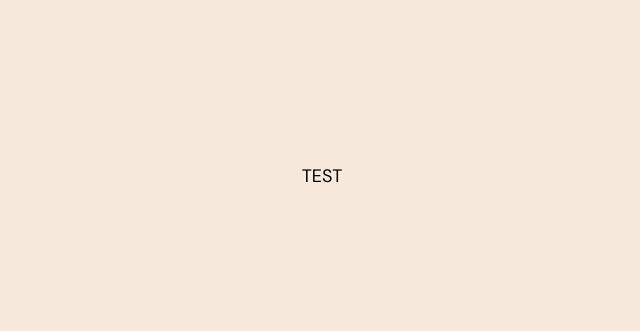
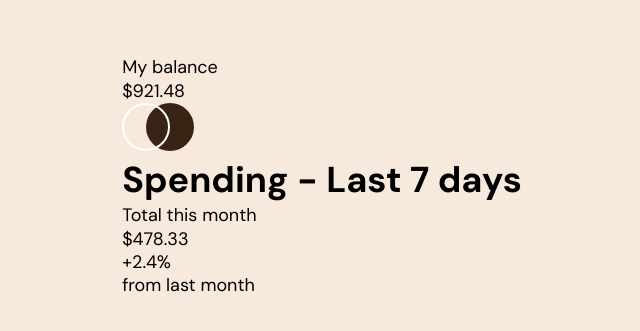
Before and after one commit to pawelpiotrowski38/expenses-chart-component, a React (Vite) app: page / in a window 1280 px wide. Shown: the part 223-554 px from the top of the page, without its empty margins (318-958 px from the left). Built offline with nearby package versions, Linux system fonts and the light colour scheme.

Commit message:
Create main component

```diff
--- a/src/App.jsx
+++ b/src/App.jsx
@@ -1,7 +1,32 @@
 export default function App() {
   return (
-    <div>
-      TEST
-    </div>
+    <main className="main">
+      <div className="balance-container">
+        <div className="balance">
+          <p className="balance-title">My balance</p>
+          <p className="balance-amount">$921.48</p>
+        </div>
+        <div className="logo-container">
+          <img className="logo" src="/images/logo.svg" alt="logo" />
+        </div>
+      </div>
+      <div className="chart-container">
+        <h1 className="chart-title">Spending - Last 7 days</h1>
+        <div className="chart">
+
+        </div>
+        <span className="chart-divider"></span>
+        <div className="total-container">
+          <div className="total">
+            <p className="total-title">Total this month</p>
+            <p className="total-amount">$478.33</p>
+          </div>
+          <div className="difference">
+            <p className="difference-amount">+2.4%</p>
+            <p className="difference-title">from last month</p>
+          </div>
+        </div>
+      </div>
+    </main>
   )
 }
```
